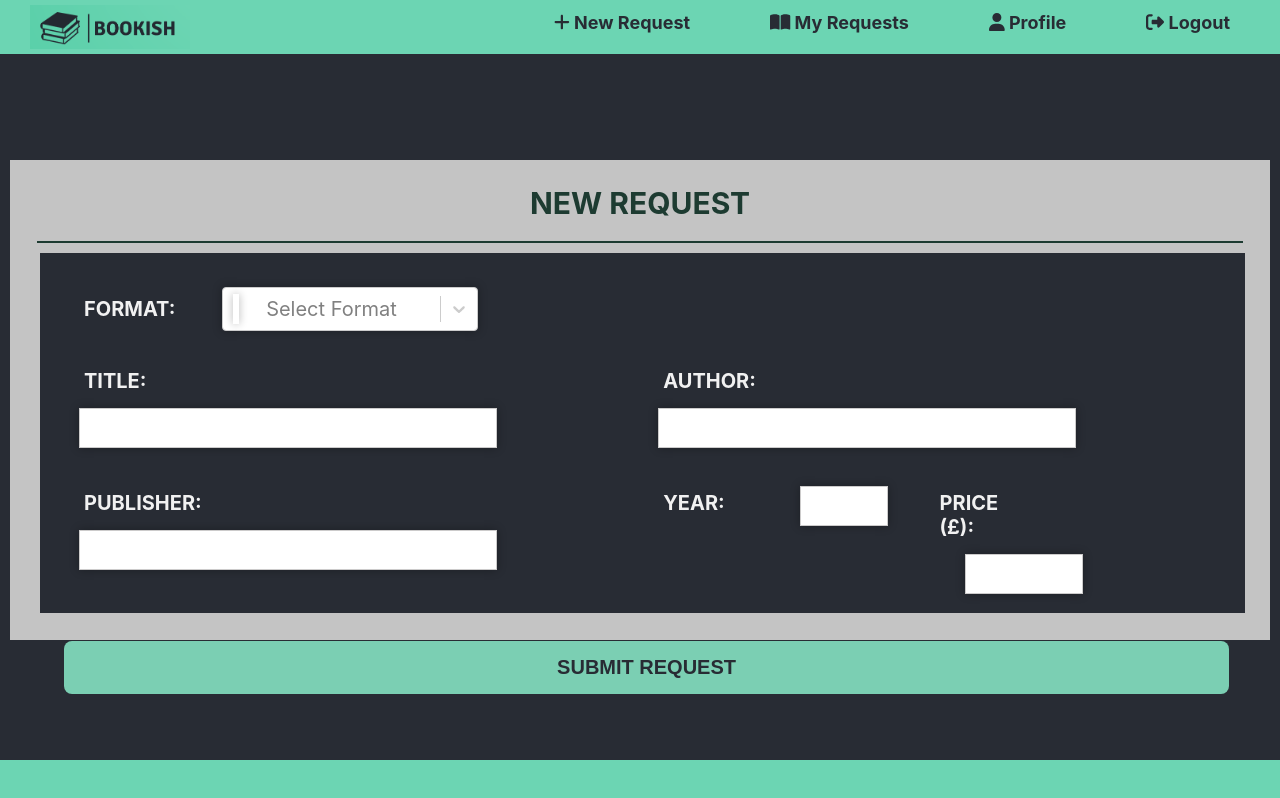
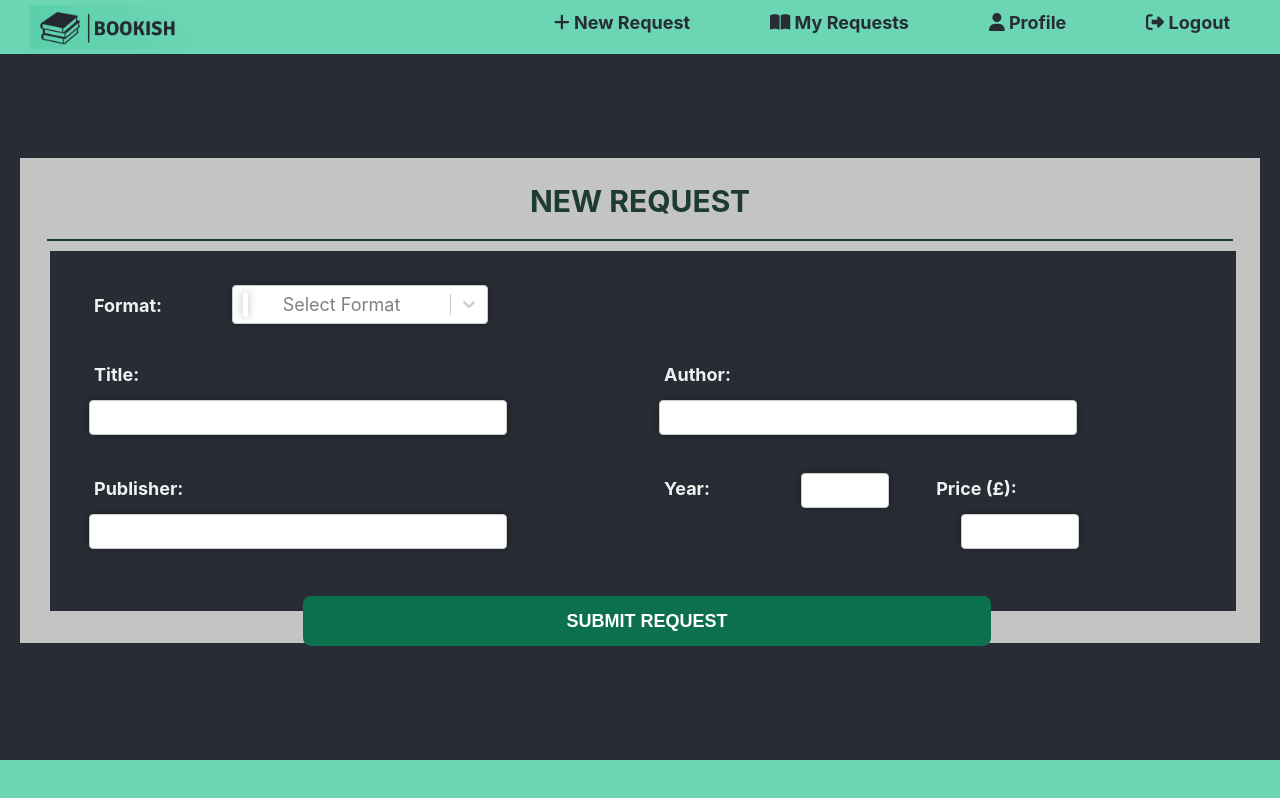
Before and after one commit to CStorey86/bookish, a React (Create React App) app in the folder frontend/: page /NewRequest in a window 1280 px wide. Built offline with nearby package versions, Linux system fonts and the light colour scheme.

Commit message:
Started newRequest Form submission

```diff
--- a/frontend/src/Components/Register/Register.js
+++ b/frontend/src/Components/Register/Register.js
@@ -21,7 +21,7 @@ function Register () {
     const [errMsg, setErrMsg] = useState("");
 
 
-      async function handleSubmit(event) {
+    async function handleSubmit(event) {
           event.preventDefault();
           try{
             axios.post(`http://localhost:4000/users`,
@@ -58,6 +58,7 @@ function Register () {
     function validateForm() {
         return email.length > 0 && password.length > 0 && (password === confirmPassword);
       }
+
 
     return (
         <div>
--- a/frontend/src/Components/Request/NewRequests/newRequestForm.js
+++ b/frontend/src/Components/Request/NewRequests/newRequestForm.js
@@ -1,6 +1,7 @@
-import React,{Component} from 'react';
+import React,{Component,useState} from 'react';
 import Select from 'react-select';
 import './newRequests.css';
+import axios from 'axios';
 
 const options=[
   { value: 'Book', label: 'Book'},
@@ -8,52 +9,90 @@ const options=[
   { value: 'Braille', label: 'Braille'},
 ];
 
-// If currecny option added, extra function will be needed for currency conversion.
+// If currency option added, extra function will be needed for currency conversion.
 
-class NewRequest extends Component {
-  render(){
+function NewRequest () {
+
+  const [format, setFormat] = useState("");
+  const [title, setTitle] = useState("");
+  const [author, setAuthor] = useState("");
+  const [publisher, setPublisher] = useState("");
+  const [year, setYear] = useState("");
+  const [price, setPrice] = useState("");
+
+  //Error Message
+    // const [errMsg, setErrMsg] = useState("");
+
+
+    async function handleSubmit(event) {
+        event.preventDefault();
+
+        const url='http://localhost:4000/requests';
+
+        axios.post(url,{
+          format: format,
+          title: title,
+          author: author,
+          publisher: publisher,
+          year: year,
+          price: price,
+          status: "Awaiting Allocation",
+          dateStatusChange: Date.now()
+        })
+        .then (res =>{
+            console.log("New Request Added");
+        })
+    }
+
     return (
       <div className="newRequestForm">
         <h2>NEW REQUEST </h2>
-          <form>
+          <form onSubmit={handleSubmit}>
            <div className="formMain">
               <div className ="formRow">
                     <div className="formSection">
-                        <label htmlFor="format">FORMAT:</label>
-                        <Select id="format" name="format" placeholder="Select Format" options = {options} required/>
-
+                      <label htmlFor="format">Format:</label>
+                      <Select id="format" name="format" placeholder="Select Format" options = {options} required
+                        // value={format} onChange={(e)=>setFormat(e.target.value)}
+                      />
                     </div>
                 </div>
+
                 <div className ="formRow">
                     <div className="formSection">
-                        <label htmlFor="format">TITLE:</label>
-                        <input id="title" name="title" type="text"/>
+                        <label htmlFor="format">Title:</label>
+                        <input id="title" name="title" type="text"
+                          value={title} onChange={(e)=>setTitle(e.target.value)} />
                     </div>
                     <div className="formSection">
-                        <label htmlFor="format">AUTHOR:</label>
-                        <input id="author" name="author" type="text"/>
+                        <label htmlFor="format">Author:</label>
+                        <input id="author" name="author" type="text"
+                          value={author} onChange={(e)=>setAuthor(e.target.value)} />
+                    </div>
                 </div>
 
-
-                </div>
                 <div className ="formRow">
                     <div className="formSection">
-                        <label htmlFor="format">PUBLISHER:</label>
-                        <input id="publisher" name="publisher" type="text"/>
+                        <label htmlFor="format">Publisher:</label>
+                        <input id="publisher" name="publisher" type="text"
+                            value={publisher} onChange={(e)=>setPublisher(e.target.value)} />
                     </div>
                     <div className="formSectionA">
-                        <label htmlFor="format">YEAR:</label>
-                        <input id="year" name="year" type="number" min="1900" max="2030"/>
+                        <label htmlFor="format">Year:</label>
+                        <input id="year" name="year" type="number" min="1900" max="2030"
+                          value={year} onChange={(e)=>setYear(e.target.value)} />
                     </div>
                     <div className="formSectionB">
-                        <label htmlFor="format">PRICE (£):</label>
-                        {/* Drop down for currenyc option could be added here later */}
-                        <input id="price" name="price" min="0" step="0.01" type="number"/>
-
+                        <label htmlFor="format">Price (£):</label>
+                        {/* Drop down for currency option could be added here later */}
+                        <input id="price" name="price" min="0" step="0.01" type="number"
+                          value={price} onChange={(e)=>setPrice(e.target.value)} />
                     </div>
                 </div>
+
                 <div className ="formRow">
-                    <button id="submitFormBtn" type="submit">SUBMIT REQUEST</button>
+                    <input type="submit" value="SUBMIT REQUEST" id="submitFormBtn"/>
+                    {/* <button id="submitFormBtn" type="submit">SUBMIT REQUEST</button> */}
                 </div>
               </div>
 
@@ -71,6 +110,5 @@ class NewRequest extends Component {
 
     );
   }
-}
 
 export default NewRequest;
--- a/frontend/src/Components/Request/NewRequests/newRequests.css
+++ b/frontend/src/Components/Request/NewRequests/newRequests.css
@@ -1,9 +1,10 @@
 
 .newRequestForm{
     background-color: #c4c4c4;
-    margin: 10px;
+    margin: 10px 20px;
     padding: 20px;
-    height: 440px;
+    height: 445px;
+    font-family: -apple-system, BlinkMacSystemFont, 'Segoe UI', 'Roboto', 'Oxygen', 'Ubuntu', 'Cantarell', 'Fira Sans', 'Droid Sans', 'Helvetica Neue', sans-serif;
 }
 
 .newRequestForm h2 {
@@ -47,9 +48,10 @@
 
 
 .formSection label, .formSectionA label,.formSectionB label {
+    font-family: -apple-system, BlinkMacSystemFont, 'Segoe UI', 'Roboto', 'Oxygen', 'Ubuntu', 'Cantarell', 'Fira Sans', 'Droid Sans', 'Helvetica Neue', sans-serif;
     float: left;
     padding: 10px;
-    font-size: 20px;
+    font-size: 18px;
     color: #f1f1f1;
     font-weight: bold;
     position: apsolute;
@@ -58,20 +60,26 @@
     float: left;
 }
 
+.formSection-wide #audiobook{
+    width: 130px;
+}
+
 .formSectionA label, .formSectionB label {
     width: 92px;
 }
 
 .formSection input[type="text"], .formSectionA input[type="number"], .formSectionB input[type="number"] {
+    font-family: -apple-system, BlinkMacSystemFont, 'Segoe UI', 'Roboto', 'Oxygen', 'Ubuntu', 'Cantarell', 'Fira Sans', 'Droid Sans', 'Helvetica Neue', sans-serif;
     width: 400px;
     border: solid rgb(204, 203, 203) 1px;
-    height: 30px;
+    height: 25px;
     padding: 4px 8px;
     box-shadow: 0 0 9px 0 rgba(0, 0, 0, 0.3);
     margin: 5px;
     font-size: 18px;
     float: left;
     color: black;
+    border-radius: 4px;
 }
 
 #year, #price{
@@ -84,23 +92,24 @@
 }
 
 #submitFormBtn {
-    width: 100%;
+    width: 60%;
+    height: 50px;
     padding: 15px;
     margin-top: 24px;
-    background-color: #7bcfb3;
-    color: #282c34;
+    background-color: #0c704f;
+    color: #ffffff;
     border: 0;
     cursor: pointer;
     font-weight: bold;
-    font-size: 20px;
+    font-size: 18px;
     transition: background-color 0.2s;
     border-radius: 8px;
+}
+
+#submitFormBtn:hover {
+    background-color: #d3fff0;
+    color: #0c704f;
   }
-
-  #submitFormBtn:hover {
-    background-color: #d3fff0;
-  }
-
 
 
   #format{
@@ -108,6 +117,6 @@
     width: 256px;
     box-shadow: 0 0 9px 0 rgba(0, 0, 0, 0.3);
     margin-left: 8px;
-    font-size: 20px;
+    font-size: 18px;
     color: black;
 }
```
Also changed, not shown: 2 other files (tests, documents, lock files or other folders). Lines whose indentation alone changed are shown as unchanged.
